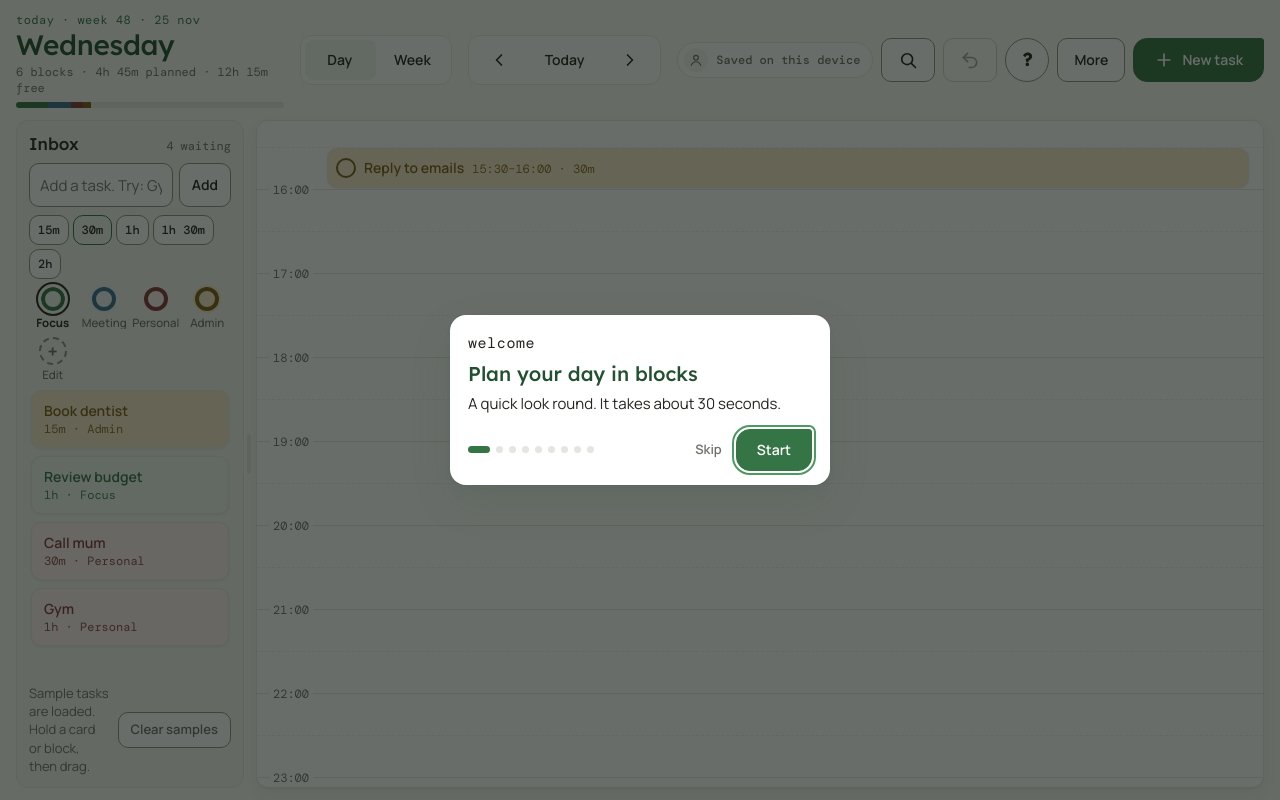
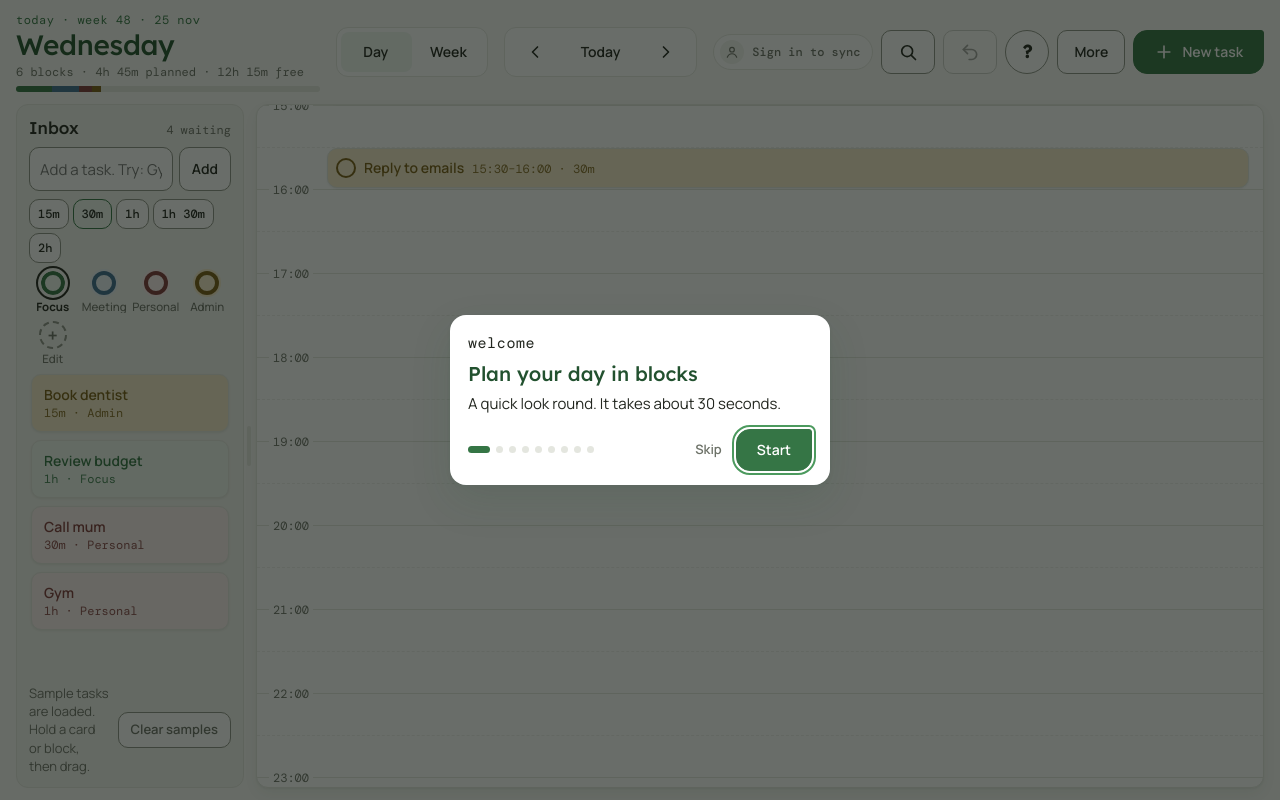
Before and after one commit to stester101/day-blocks, a plain HTML site: page index.html in a window 1280 px wide. Drawn offline with nearby package versions, Linux system fonts and the light colour scheme.

Commit message:
Switch on sign-in and sync
Co-Authored-By: Claude Opus 5.5 <noreply@anthropic.com>

```diff
--- a/config.js
+++ b/config.js
@@ -7,6 +7,12 @@ window.DAYBLOCKS_CONFIG = {
 
   // Firebase web app config (Project settings > Your apps > Web app > SDK setup > Config).
   // Leave as null to run without accounts: plans then stay on each device.
-  firebase: null
-  // firebase: { apiKey: '...', authDomain: '...firebaseapp.com', projectId: '...', appId: '...' }
+  firebase: {
+    apiKey: 'AIzaSyDvWUlOKZUvI9lZVws8XiazkV9PvyOWft0',
+    authDomain: 'day-blocks-e52c7.firebaseapp.com',
+    projectId: 'day-blocks-e52c7',
+    storageBucket: 'day-blocks-e52c7.firebasestorage.app',
+    messagingSenderId: '517404356019',
+    appId: '1:517404356019:web:50e258493f7360d5812fc6'
+  }
 };
--- a/index.html
+++ b/index.html
@@ -617,7 +617,7 @@ let DAY_START=360,DAY_END=1380,SNAP=15;
 const COLORS=['leaf','sky','rose','mustard','lavender','clay','teal','slate'];
 const COLNAME={leaf:'Green',sky:'Blue',rose:'Rose',mustard:'Mustard',lavender:'Lavender',clay:'Clay',teal:'Teal',slate:'Slate'};
 const DEFCATS=[{id:'focus',name:'Focus',color:'leaf'},{id:'meeting',name:'Meeting',color:'sky'},{id:'personal',name:'Personal',color:'rose'},{id:'admin',name:'Admin',color:'mustard'}];
-const APP_VER='1.0.0';
+const APP_VER='1.1.0';
 const CFG=window.DAYBLOCKS_CONFIG||{};
 const DURS=[15,30,45,60,90,120,180,240];
 const REPS=[['never','Never'],['daily','Daily'],['weekdays','Weekdays'],['weekly','Weekly']];
--- a/sw.js
+++ b/sw.js
@@ -1,5 +1,5 @@
 /* Day Blocks service worker: works offline, updates when you tap Update. Bump VERSION on every release. */
-const VERSION='day-blocks-1.0.0';
+const VERSION='day-blocks-1.1.0';
 const SHELL=['./','index.html','config.js','manifest.webmanifest','icons/icon.svg','icons/icon-192.png','icons/icon-512.png','icons/apple-touch-icon.png'];
 
 self.addEventListener('install',e=>{
```
